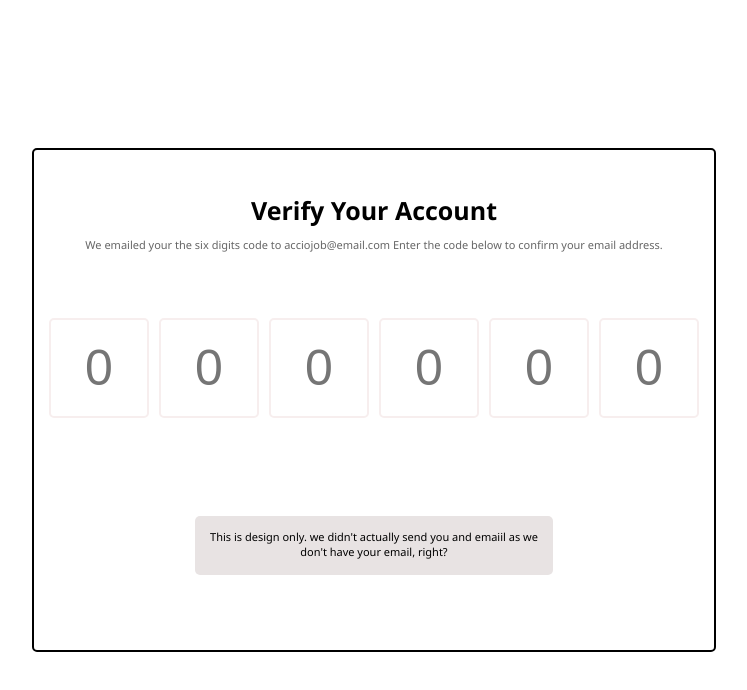
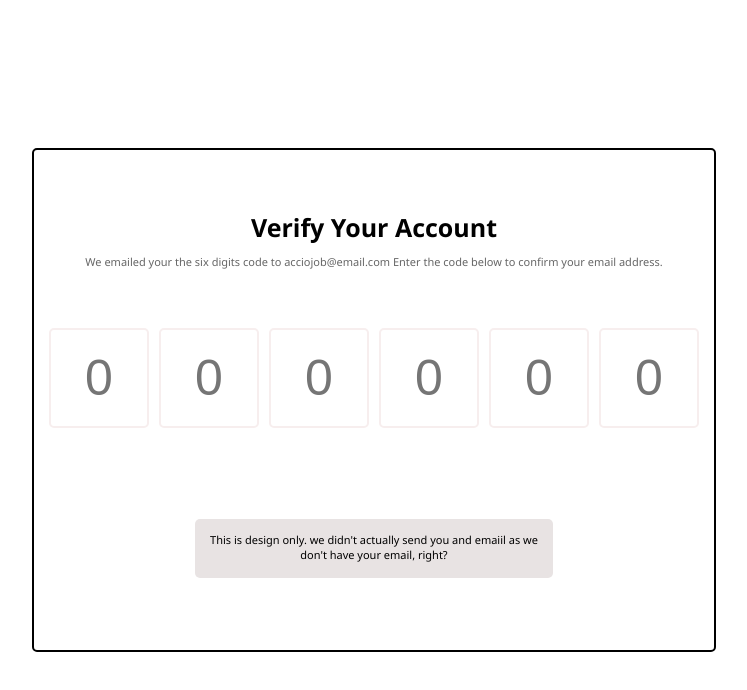
Before and after one commit to acciojob/OTP-avinashcbsharma, a website: page main.html in a window 1280 px wide. Shown: the whole page, without its empty margins (266-1013 px from the left). Drawn offline with Linux system fonts and the light colour scheme.

Commit message:
created a submission

```diff
--- a/main.html
+++ b/main.html
@@ -10,10 +10,15 @@
     <div id="main">
 
 	<div>
-        <div id="verification_heading">Verify Your Account</div>
-            <div id="verification_subtext">We emailed your the six digits code to acciojob@email.com
-                Enter the code below to confirm your email address.</div>
-        </div>
+        <h2 id="verification_heading">
+			Verify Your Account
+		</h2>
+
+		<div id="verification_subtext">We emailed your the six digits code to acciojob@email.com
+			Enter the code below to confirm your email address.
+		</div>
+
+    </div>
 
         <div class="code-container" id="codeContainer">
             <input type="number" class="code" maxlength="1" max="9" min="0" id="code-1" placeholder="0" required>
--- a/script.js
+++ b/script.js
@@ -1,6 +1,6 @@
 
 const cde = document.querySelectorAll('.code');
-const cds = document.getElementById("code-1");
+const cds = document.getElementById('code-1');
 cds[0].focus();
 
     cde.forEach((code,idx) => {
```
